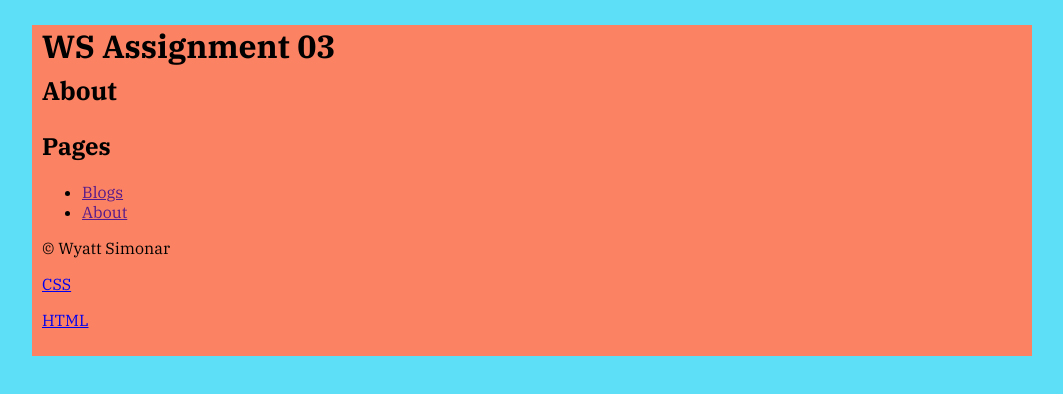
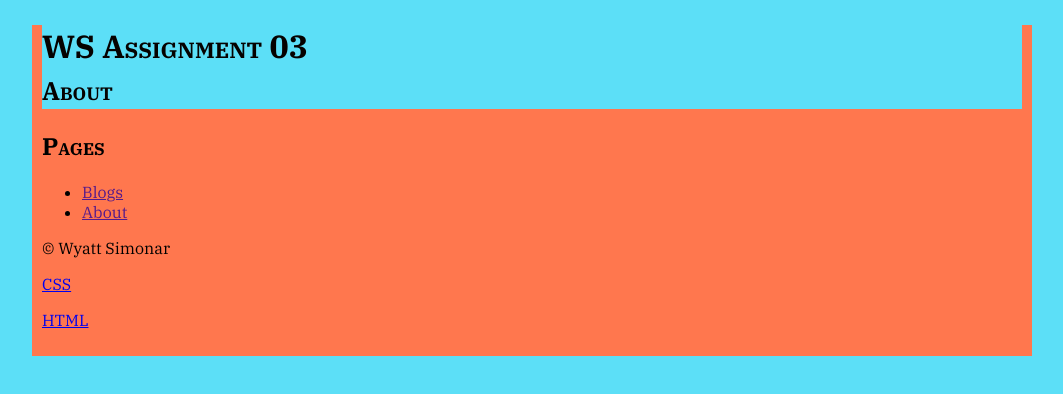
Before and after one commit to WyattSimonarNWTC/2252-02-wet-3a, a plain HTML site: page about/index.html in a window 1280 px wide. Shown: the whole page, without its empty margins (108-1171 px from the left). Drawn offline with Linux system fonts and the light colour scheme; files that its build step writes are made by us from their sources.

Commit message:
Updated CSS.

```diff
--- a/css/style.css
+++ b/css/style.css
@@ -6,8 +6,8 @@
 
 :root {
 	--color-theme-01: oklch(73.9% 0.187 36.53);
-	--color-theme-02: oklch(from var(--color-theme-01) calc(l - 6.8%) c h);
-	--color-theme-03: oklch(from var(--color-theme-01) calc(l - 14.9%) c h);
+	--color-theme-02: oklch(from var(--color-theme-01) calc(l - 6.8) c h);
+	--color-theme-03: oklch(from var(--color-theme-01) calc(l - 14.9) c h);
 	--color-theme-04: oklch(61.32% 0.207 29.12);
 	--color-theme-05: oklch(61.32% 0.207 35.235);
 	--color-theme-06: oklch(73.68% 0.155 35.235);
@@ -28,7 +28,7 @@ body {
 	margin-left: auto;
 	margin-right: auto;
 	max-width: 1000px;
-	background-color: var(--color-theme-06);
+	background-color: var(--color-theme-01);
 }
 
 .page-name {
@@ -42,6 +42,17 @@ footer {
 	margin: 10px;
 }
 
+h1,
+h2,
+h3 {
+	font-variant-caps: small-caps;
+}
+
+header {
+	background-color: var(--color-theme-08);
+	color: var(--color-theme-03);
+}
+
 footer {
 	padding-bottom: 10px;
 }
```
